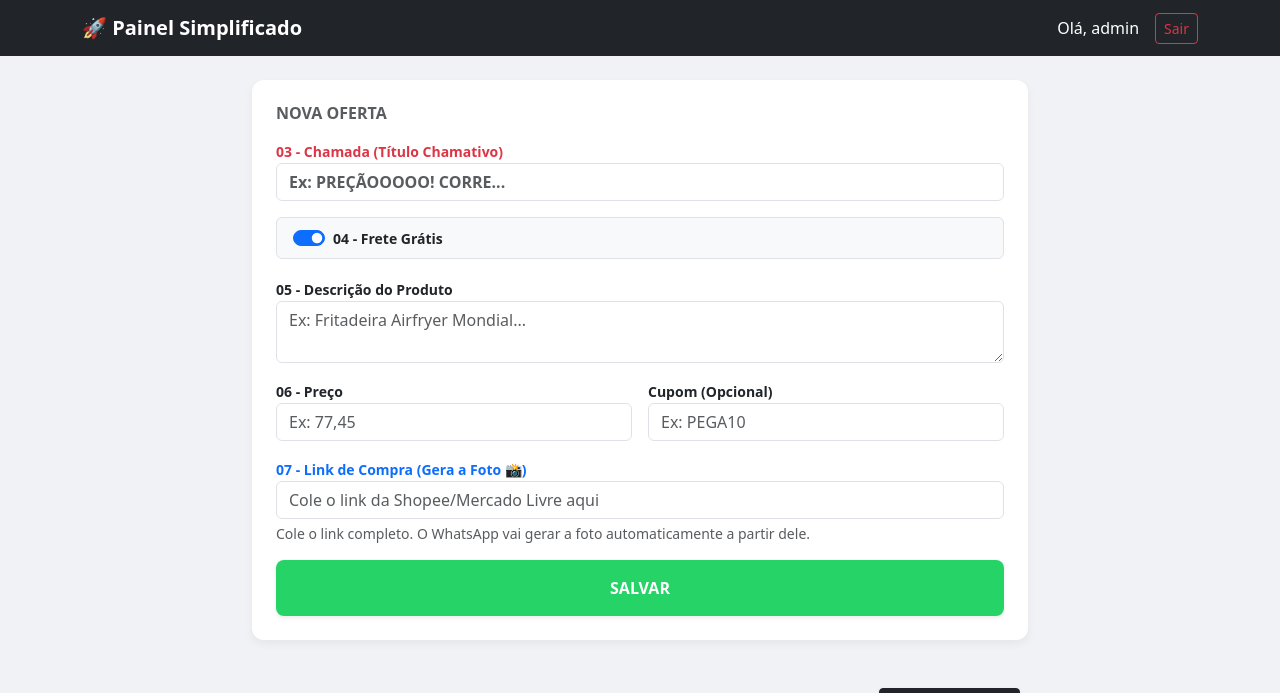
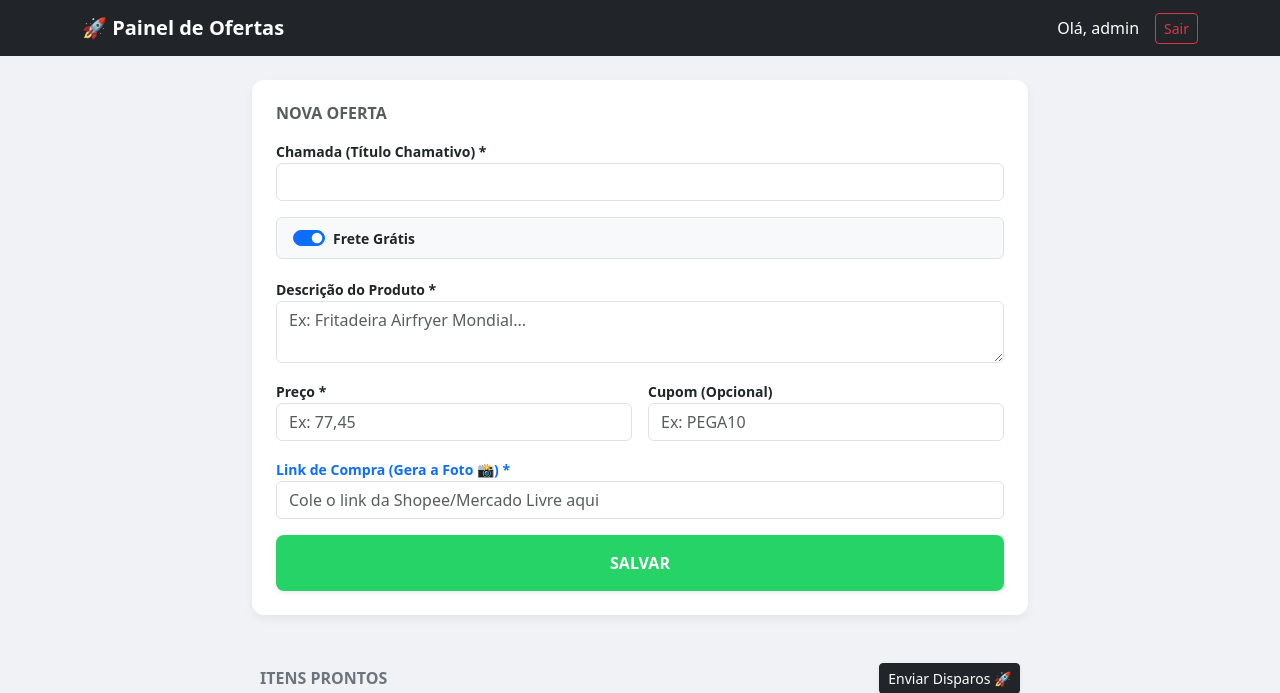
Before and after one commit to lcdsljunior/gerador-ofertas, a Flask app: page / in a window 1280 px wide. Shown: the top 693 px of the page. Run offline with Flask 3, Linux system fonts and the light colour scheme; a user stored in the database is signed in; data that the repository does not hold is empty.

Commit message:
Atualizacao do layout no frontend

```diff
--- a/templates/index.html
+++ b/templates/index.html
@@ -22,7 +22,7 @@
 
 <nav class="navbar navbar-dark bg-dark mb-4">
     <div class="container">
-        <span class="navbar-brand fw-bold">🚀 Painel Simplificado</span>
+        <span class="navbar-brand fw-bold">🚀 Painel de Ofertas</span>
         <div class="d-flex align-items-center gap-3">
             <span class="text-white d-none d-sm-block">Olá, {{ usuario }}</span>
             <a href="/logout" class="btn btn-outline-danger btn-sm">Sair</a>
@@ -38,24 +38,24 @@
             <div class="row g-3">
 
                 <div class="col-12">
-                    <label class="fw-bold text-danger small">03 - Chamada (Título Chamativo)</label>
-                    <input type="text" name="chamada" class="form-control fw-bold" placeholder="Ex: PREÇÃOOOOO! CORRE..." required>
+                    <label class="fw-bold text-sucess small">Chamada (Título Chamativo) *</label>
+                    <input type="text" name="chamada" class="form-control fw-bold" placeholder="" required>
                 </div>
 
                 <div class="col-12">
                     <div class="form-check form-switch p-2 bg-light border rounded">
                         <input class="form-check-input ms-2" type="checkbox" name="frete_gratis" id="frete" checked>
-                        <label class="form-check-label fw-bold ms-2 small" for="frete">04 - Frete Grátis</label>
+                        <label class="form-check-label fw-bold ms-2 small" for="frete">Frete Grátis</label>
                     </div>
                 </div>
 
                 <div class="col-12">
-                     <label class="fw-bold small">05 - Descrição do Produto</label>
+                     <label class="fw-bold small">Descrição do Produto *</label>
                     <textarea name="descricao" class="form-control" rows="2" placeholder="Ex: Fritadeira Airfryer Mondial..."></textarea>
                 </div>
 
                 <div class="col-6">
-                    <label class="fw-bold small">06 - Preço</label>
+                    <label class="fw-bold small">Preço *</label>
                     <input type="text" name="valor" class="form-control" placeholder="Ex: 77,45" required>
                 </div>
 
@@ -65,9 +65,8 @@
                 </div>
 
                 <div class="col-12">
-                    <label class="fw-bold text-primary small">07 - Link de Compra (Gera a Foto 📸)</label>
+                    <label class="fw-bold text-primary small">Link de Compra (Gera a Foto 📸) *</label>
                     <input type="text" name="link_compra" class="form-control" placeholder="Cole o link da Shopee/Mercado Livre aqui" required>
-                    <div class="form-text small">Cole o link completo. O WhatsApp vai gerar a foto automaticamente a partir dele.</div>
                 </div>
 
                 <div class="col-12 mt-3">
@@ -138,6 +137,13 @@
         const ids = Array.from(checks).map(c => c.value);
         if (ids.length === 0) { alert("Selecione um item!"); return; }
 
+        // Feedback Visual
+        const btn = document.querySelector('button[onclick="iniciarEnvio()"]');
+        const txtOriginal = btn.innerText;
+        btn.innerText = "Carregando...";
+        btn.disabled = true;
+
+        try {
             const res = await fetch('/gerar_mensagem', {
                 method: 'POST', headers: {'Content-Type': 'application/json'},
                 body: JSON.stringify({ ids: ids })
@@ -148,6 +154,12 @@
             if (fila.length > 0) {
                 document.getElementById('barra-envio').style.display = 'block';
                 atualizarStatus();
+            }
+        } catch (e) {
+            alert("Erro ao conectar. Recarregue a página.");
+        } finally {
+            btn.innerText = txtOriginal;
+            btn.disabled = false;
         }
     }
 
@@ -162,24 +174,3 @@
             btn.disabled = false;
         } else {
             txt.innerText = "Concluído!";
-            btn.innerText = "Pronto";
-            btn.disabled = true;
-            setTimeout(cancelarEnvio, 3000);
-        }
-    }
-
-    function enviarProxima() {
-        if (fila.length === 0) return;
-        const msg = fila.shift();
-        window.open(`https://wa.me/?text=${encodeURIComponent(msg)}`, '_blank');
-        atualizarStatus();
-    }
-
-    function cancelarEnvio() {
-        fila = [];
-        document.getElementById('barra-envio').style.display = 'none';
-    }
-</script>
-
-</body>
-</html>
```
Lines whose indentation alone changed are shown as unchanged.
